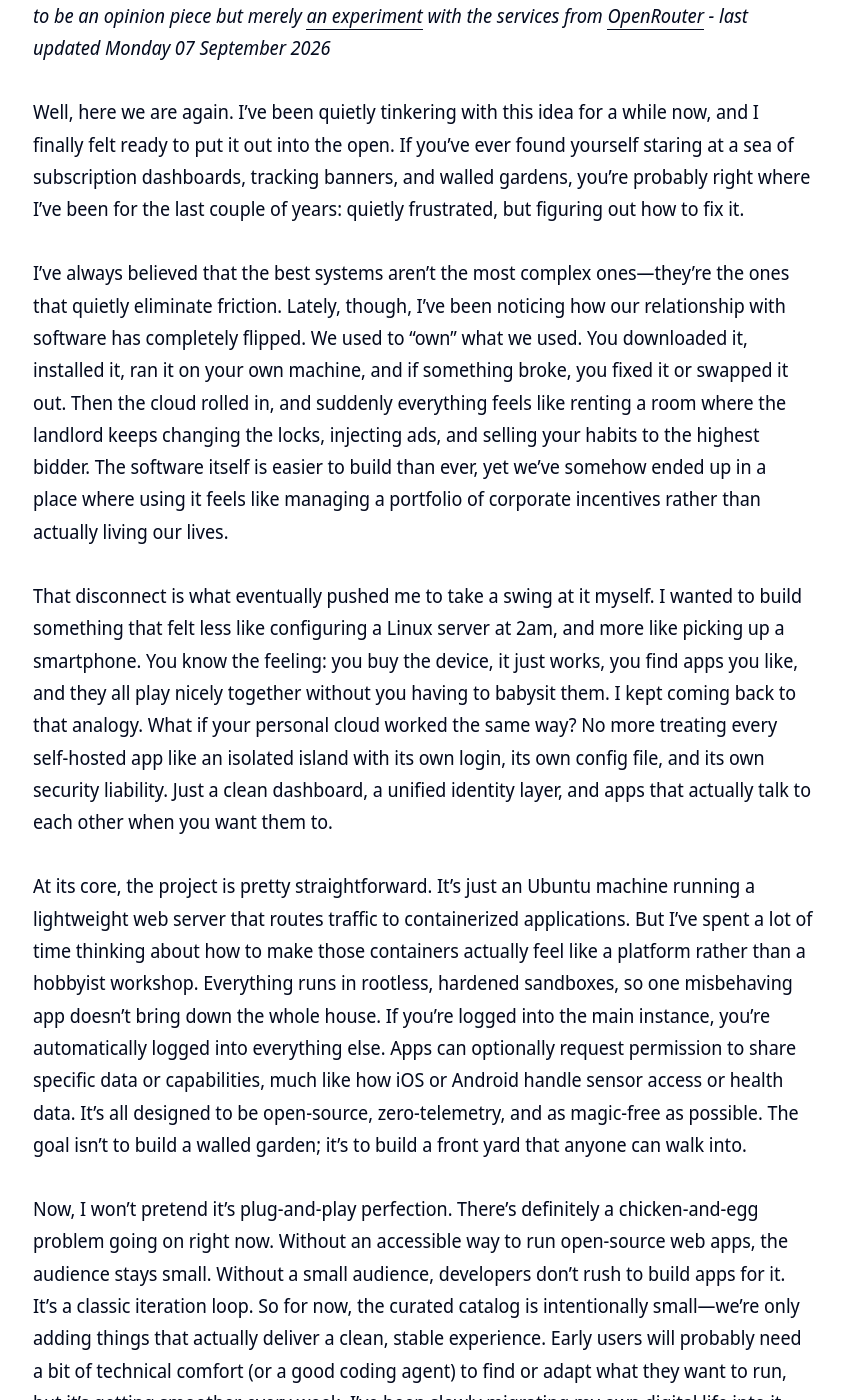
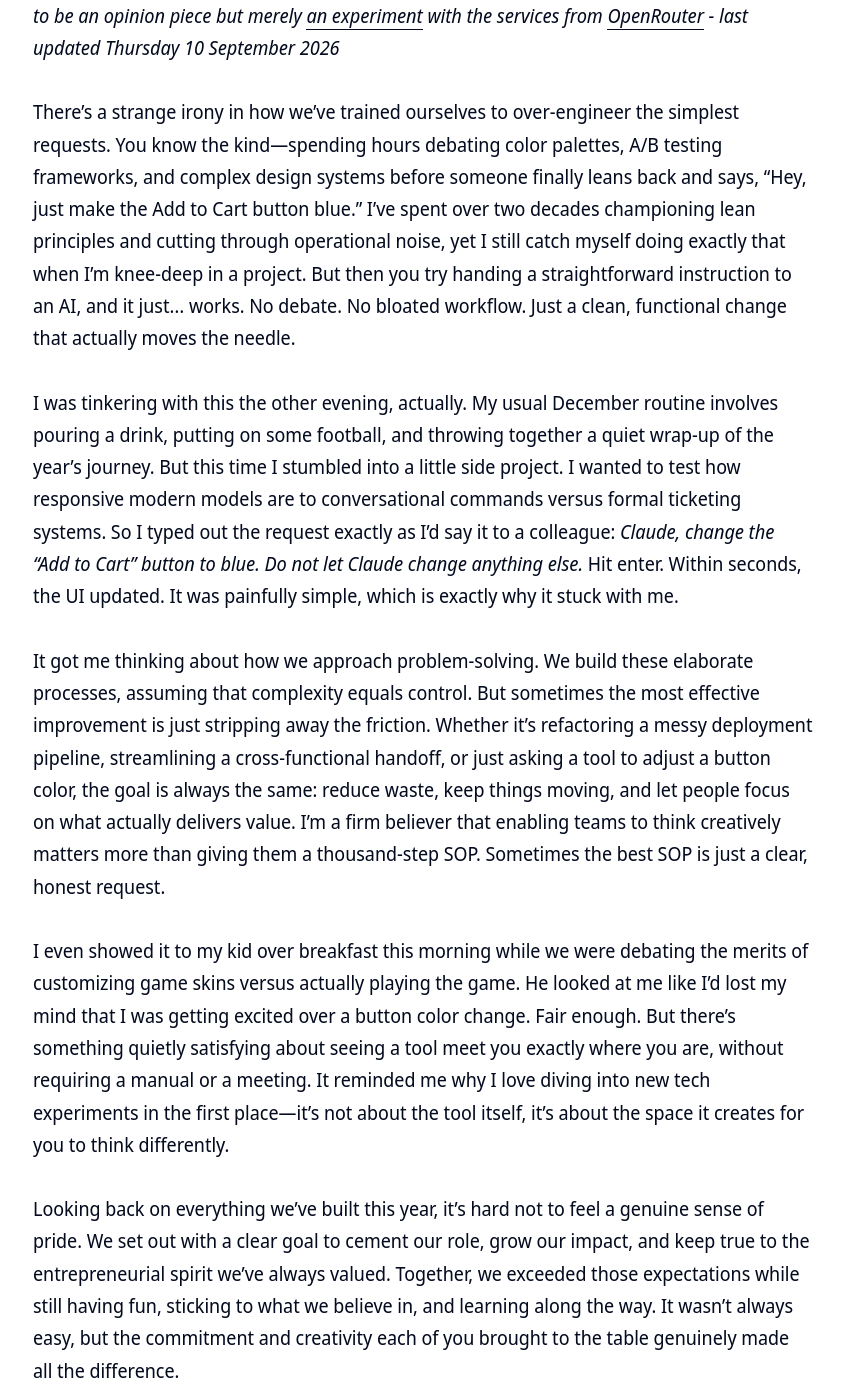
Before and after one commit to clintjb/clintjb.github.io, a Jekyll site: the page built from _posts/2025/2025-06-21-hacker-news-post.md, in a window 1280 px wide and 1400 px high, scrolled down 1037 px. Shown: the whole window, without its empty margins (217-1061 px from the left). Built offline with Jekyll 4.4.1, drawn with Linux system fonts in a browser that asks for light colours; nearby versions of some CDN libraries; some of the changed text lies outside the part shown.

Commit message:
Updated Weekly Post

```diff
--- a/_posts/2025/2025-06-21-hacker-news-post.md
+++ b/_posts/2025/2025-06-21-hacker-news-post.md
@@ -11,22 +11,18 @@ image: '/images/posts/2025/weekly.jpg'
 ---
 ![](/images/posts/2025/weekly.jpg)
 
-_⚠️ **THIS POST IS GENERATED WITH LLMs**: This post is newly generated a few times a week based on trending articles from hacker news. It takes the tone of my writing style, takes the topic from Hacker News - throws in some LLM magic and generates this post. Please be aware I don't read what gets generated here - it means I may agree, I may not - its a crap shoot - its not meant to be an opinion piece but merely [an experiment](https://github.com/clintjb/Weekly-Post) with the services from [OpenRouter](https://openrouter.ai) - last updated Monday 07 September 2026_
+_⚠️ **THIS POST IS GENERATED WITH LLMs**: This post is newly generated a few times a week based on trending articles from hacker news. It takes the tone of my writing style, takes the topic from Hacker News - throws in some LLM magic and generates this post. Please be aware I don't read what gets generated here - it means I may agree, I may not - its a crap shoot - its not meant to be an opinion piece but merely [an experiment](https://github.com/clintjb/Weekly-Post) with the services from [OpenRouter](https://openrouter.ai) - last updated Thursday 10 September 2026_
 
-Well, here we are again. I’ve been quietly tinkering with this idea for a while now, and I finally felt ready to put it out into the open. If you’ve ever found yourself staring at a sea of subscription dashboards, tracking banners, and walled gardens, you’re probably right where I’ve been for the last couple of years: quietly frustrated, but figuring out how to fix it.
 
-I’ve always believed that the best systems aren’t the most complex ones—they’re the ones that quietly eliminate friction. Lately, though, I’ve been noticing how our relationship with software has completely flipped. We used to “own” what we used. You downloaded it, installed it, ran it on your own machine, and if something broke, you fixed it or swapped it out. Then the cloud rolled in, and suddenly everything feels like renting a room where the landlord keeps changing the locks, injecting ads, and selling your habits to the highest bidder. The software itself is easier to build than ever, yet we’ve somehow ended up in a place where using it feels like managing a portfolio of corporate incentives rather than actually living our lives.
 
-That disconnect is what eventually pushed me to take a swing at it myself. I wanted to build something that felt less like configuring a Linux server at 2am, and more like picking up a smartphone. You know the feeling: you buy the device, it just works, you find apps you like, and they all play nicely together without you having to babysit them. I kept coming back to that analogy. What if your personal cloud worked the same way? No more treating every self-hosted app like an isolated island with its own login, its own config file, and its own security liability. Just a clean dashboard, a unified identity layer, and apps that actually talk to each other when you want them to.
+There’s a strange irony in how we’ve trained ourselves to over-engineer the simplest requests. You know the kind—spending hours debating color palettes, A/B testing frameworks, and complex design systems before someone finally leans back and says, “Hey, just make the Add to Cart button blue.” I’ve spent over two decades championing lean principles and cutting through operational noise, yet I still catch myself doing exactly that when I’m knee-deep in a project. But then you try handing a straightforward instruction to an AI, and it just… works. No debate. No bloated workflow. Just a clean, functional change that actually moves the needle.
 
-At its core, the project is pretty straightforward. It’s just an Ubuntu machine running a lightweight web server that routes traffic to containerized applications. But I’ve spent a lot of time thinking about how to make those containers actually feel like a platform rather than a hobbyist workshop. Everything runs in rootless, hardened sandboxes, so one misbehaving app doesn’t bring down the whole house. If you’re logged into the main instance, you’re automatically logged into everything else. Apps can optionally request permission to share specific data or capabilities, much like how iOS or Android handle sensor access or health data. It’s all designed to be open-source, zero-telemetry, and as magic-free as possible. The goal isn’t to build a walled garden; it’s to build a front yard that anyone can walk into.
+I was tinkering with this the other evening, actually. My usual December routine involves pouring a drink, putting on some football, and throwing together a quiet wrap-up of the year’s journey. But this time I stumbled into a little side project. I wanted to test how responsive modern models are to conversational commands versus formal ticketing systems. So I typed out the request exactly as I’d say it to a colleague: *Claude, change the “Add to Cart” button to blue. Do not let Claude change anything else.* Hit enter. Within seconds, the UI updated. It was painfully simple, which is exactly why it stuck with me.
 
-Now, I won’t pretend it’s plug-and-play perfection. There’s definitely a chicken-and-egg problem going on right now. Without an accessible way to run open-source web apps, the audience stays small. Without a small audience, developers don’t rush to build apps for it. It’s a classic iteration loop. So for now, the curated catalog is intentionally small—we’re only adding things that actually deliver a clean, stable experience. Early users will probably need a bit of technical comfort (or a good coding agent) to find or adapt what they want to run, but it’s getting smoother every week. I’ve been slowly migrating my own digital life into it, and honestly, it’s felt like finally exhaling after holding my breath for years.
+It got me thinking about how we approach problem-solving. We build these elaborate processes, assuming that complexity equals control. But sometimes the most effective improvement is just stripping away the friction. Whether it’s refactoring a messy deployment pipeline, streamlining a cross-functional handoff, or just asking a tool to adjust a button color, the goal is always the same: reduce waste, keep things moving, and let people focus on what actually delivers value. I’m a firm believer that enabling teams to think creatively matters more than giving them a thousand-step SOP. Sometimes the best SOP is just a clear, honest request.
 
-We’ve also set up a managed version alongside the self-hosted path. I think having that option is important, not just for accessibility, but for sustainability. Open-source work thrives when the people building it can actually eat, and a straightforward managed offering lets us keep the self-hosted code exactly the same while funding the ongoing polish. It’s all about pragmatic balance—lean principles applied to community-driven software.
+I even showed it to my kid over breakfast this morning while we were debating the merits of customizing game skins versus actually playing the game. He looked at me like I’d lost my mind that I was getting excited over a button color change. Fair enough. But there’s something quietly satisfying about seeing a tool meet you exactly where you are, without requiring a manual or a meeting. It reminded me why I love diving into new tech experiments in the first place—it’s not about the tool itself, it’s about the space it creates for you to think differently.
 
-Honestly, the best part has been the conversations it’s sparked. I’ve set this whole thing up because I want to share what I’m learning, not because I think I’ve solved everything. Every time a friend, a family member, or someone in a different industry actually uses it and says, “Oh, this is what I’ve been looking for,” it reinforces why I keep tinkering. Growth isn’t always linear, and neither is building tools for people. But when you strip away the noise and focus on what actually makes life easier, the path usually reveals itself.
+Looking back on everything we’ve built this year, it’s hard not to feel a genuine sense of pride. We set out with a clear goal to cement our role, grow our impact, and keep true to the entrepreneurial spirit we’ve always valued. Together, we exceeded those expectations while still having fun, sticking to what we believe in, and learning along the way. It wasn’t always easy, but the commitment and creativity each of you brought to the table genuinely made all the difference.
 
-If you’ve been meaning to dip your toes into self-hosting but didn’t know where to start, I’d love for you to give it a look. Try the managed instance, grab a free VPS, or dig into the code on GitHub. Drop me a line on Matrix if you hit a snag, have an idea, or just want to swap stories about the apps you run at home. I read every message, and I genuinely appreciate the time you take to share your thoughts.
-
-Here’s to building things that actually serve us, not the other way around. Let’s keep iterating, keep sharing, and keep making the digital world feel a little more like our own. 🌮
+As we close out the year, I hope you’ll take a moment—preferably with a quiet whisky—to reflect on what we’ve achieved. We’re no longer just keeping pace; we’re shaping how this work gets done, and that’s something worth celebrating. Thank you for your passion, your resilience, and your trust in the process. I can’t wait to see what we tackle next. Here’s to keeping things simple, staying curious, and never underestimating the power of a straight-to-the-point prompt. 🍷
```
